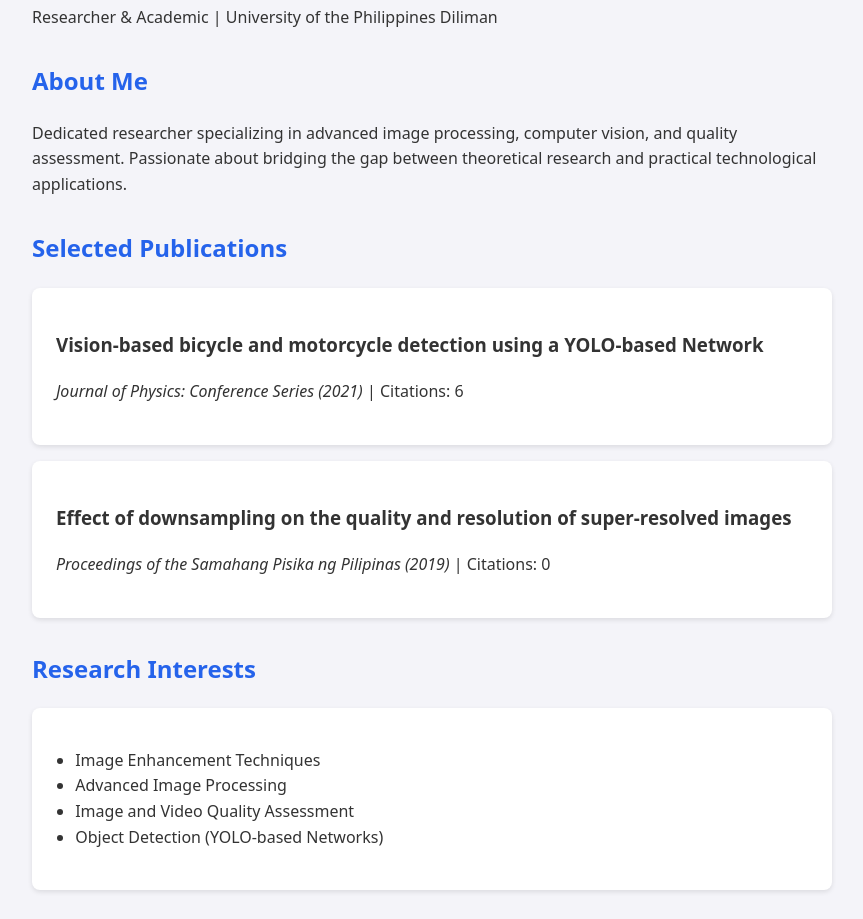
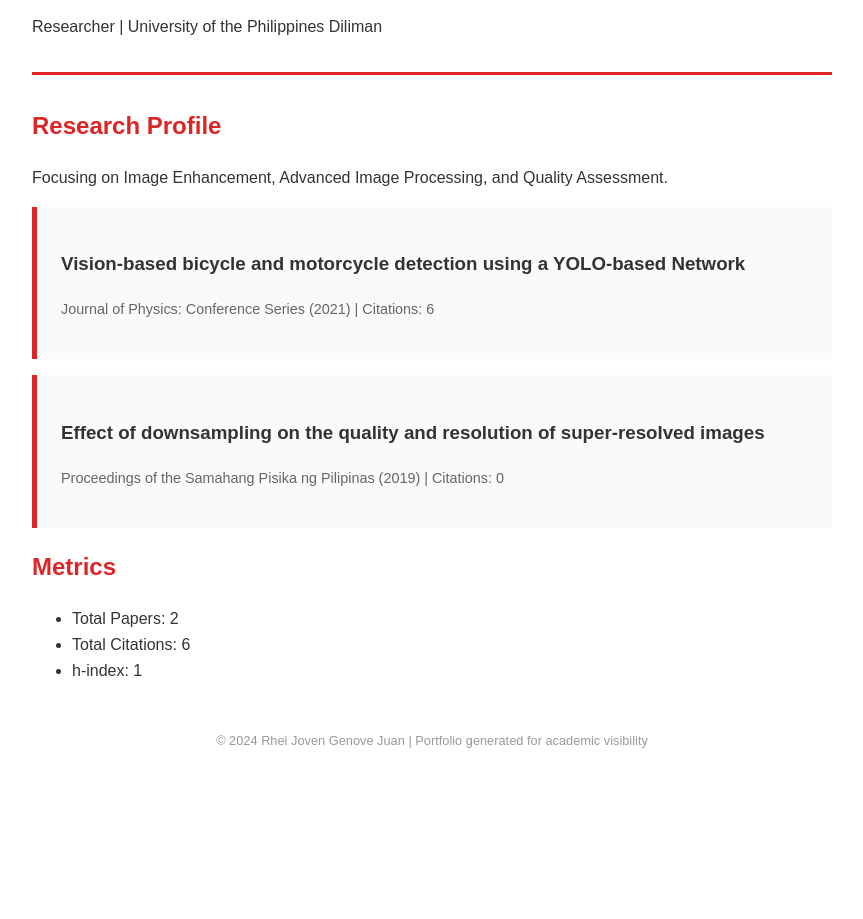
Before and after one commit to rheijovenjuan/My-Portfolio, a plain HTML site: page index.html in a window 1280 px wide. Shown: the part 100-1019 px from the top of the page, without its empty margins (208-1071 px from the left). After the commit the page ends 884 px from the top, so only its background shows below. Drawn offline with Linux system fonts and the light colour scheme.

Commit message:
Publish My Portfolio via Vesper Voice

```diff
--- a/index.html
+++ b/index.html
@@ -2,63 +2,50 @@
 <html lang="en">
 <head>
 <meta charset="UTF-8"><meta name="viewport" content="width=device-width, initial-scale=1.0">
-<title>Portfolio | Rhei Joven Genove Juan</title>
+<title>My Portfolio | Rhei Joven Genove Juan</title>
 <style>
-:root{--bg:#f4f4f9;--text:#333;--accent:#2563eb}
-body{font-family:system-ui,sans-serif;line-height:1.6;margin:0;background:var(--bg);color:var(--text)}
-header,section{max-width:800px;margin:2rem auto;padding:0 1rem}
-h1,h2{color:var(--accent)}
-.card{background:#fff;padding:1.5rem;border-radius:8px;box-shadow:0 2px 5px rgba(0,0,0,0.1);margin-bottom:1rem}
-ul{padding-left:1.2rem}
-footer{text-align:center;font-size:0.9rem;padding:2rem}
-@media(max-width:600px){header{text-align:center}}
+:root { --red: #dc2626; --dark: #1f2937; }
+body { font-family: sans-serif; line-height: 1.6; color: #333; margin: 0; padding: 20px; max-width: 800px; margin: auto; }
+header { border-bottom: 3px solid var(--red); padding-bottom: 1rem; margin-bottom: 2rem; }
+h1, h2 { color: var(--red); }
+.card { background: #f9fafb; padding: 1.5rem; border-left: 5px solid var(--red); margin-bottom: 1rem; }
+.meta { font-size: 0.9rem; color: #666; }
+footer { margin-top: 3rem; font-size: 0.8rem; text-align: center; color: #999; }
 </style>
 </head>
 <body>
 <header>
 <h1>Rhei Joven Genove Juan</h1>
-<p>Researcher & Academic | University of the Philippines Diliman</p>
+<p>Researcher | University of the Philippines Diliman</p>
 </header>
-<section id="intro">
-<h2>About Me</h2>
-<p>Dedicated researcher specializing in advanced image processing, computer vision, and quality assessment. Passionate about bridging the gap between theoretical research and practical technological applications.</p>
-</section>
-<section id="projects">
-<h2>Selected Publications</h2>
+<section>
+<h2>Research Profile</h2>
+<p>Focusing on Image Enhancement, Advanced Image Processing, and Quality Assessment.</p>
 <div class="card">
 <h3>Vision-based bicycle and motorcycle detection using a YOLO-based Network</h3>
-<p><em>Journal of Physics: Conference Series (2021)</em> | Citations: 6</p>
+<p class="meta">Journal of Physics: Conference Series (2021) | Citations: 6</p>
 </div>
 <div class="card">
 <h3>Effect of downsampling on the quality and resolution of super-resolved images</h3>
-<p><em>Proceedings of the Samahang Pisika ng Pilipinas (2019)</em> | Citations: 0</p>
+<p class="meta">Proceedings of the Samahang Pisika ng Pilipinas (2019) | Citations: 0</p>
 </div>
 </section>
-<section id="skills">
-<h2>Research Interests</h2>
-<div class="card">
+<section>
+<h2>Metrics</h2>
 <ul>
-<li>Image Enhancement Techniques</li>
-<li>Advanced Image Processing</li>
-<li>Image and Video Quality Assessment</li>
-<li>Object Detection (YOLO-based Networks)</li>
+<li>Total Papers: 2</li>
+<li>Total Citations: 6</li>
+<li>h-index: 1</li>
 </ul>
-</div>
-</section>
-<section id="contact">
-<h2>Contact</h2>
-<p>Affiliation: University of the Philippines Diliman</p>
-<p>Feel free to reach out for research collaborations or academic inquiries.</p>
 </section>
 <footer>
-<p>&copy; 2023 Rhei Joven Genove Juan. Built for academic portfolio.</p>
+<p>&copy; 2024 Rhei Joven Genove Juan | Portfolio generated for academic visibility</p>
 </footer>
 <script>
 console.log("Portfolio loaded successfully.");
-document.querySelectorAll('a').forEach(link => {
-link.addEventListener('click', e => {
-console.log('Navigating to:', e.target.href);
-});
+document.querySelectorAll('.card').forEach(c => {
+c.addEventListener('mouseover', () => c.style.backgroundColor = '#fee2e2');
+c.addEventListener('mouseout', () => c.style.backgroundColor = '#f9fafb');
 });
 </script>
 </body>
```
